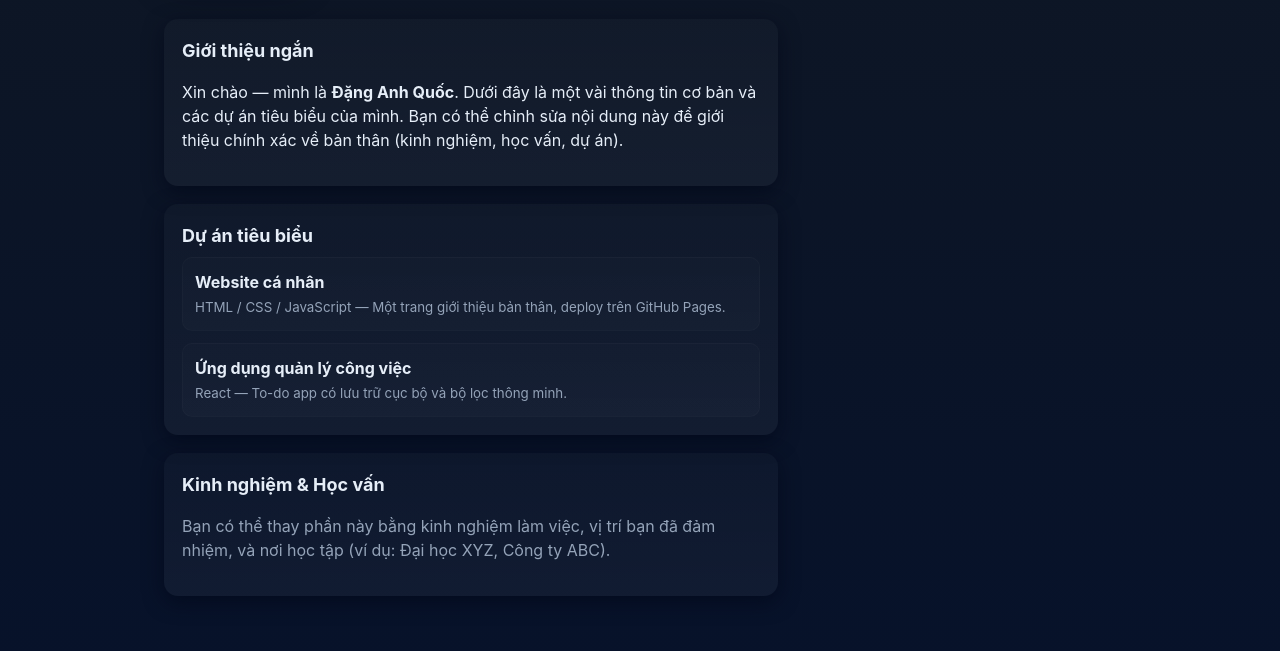
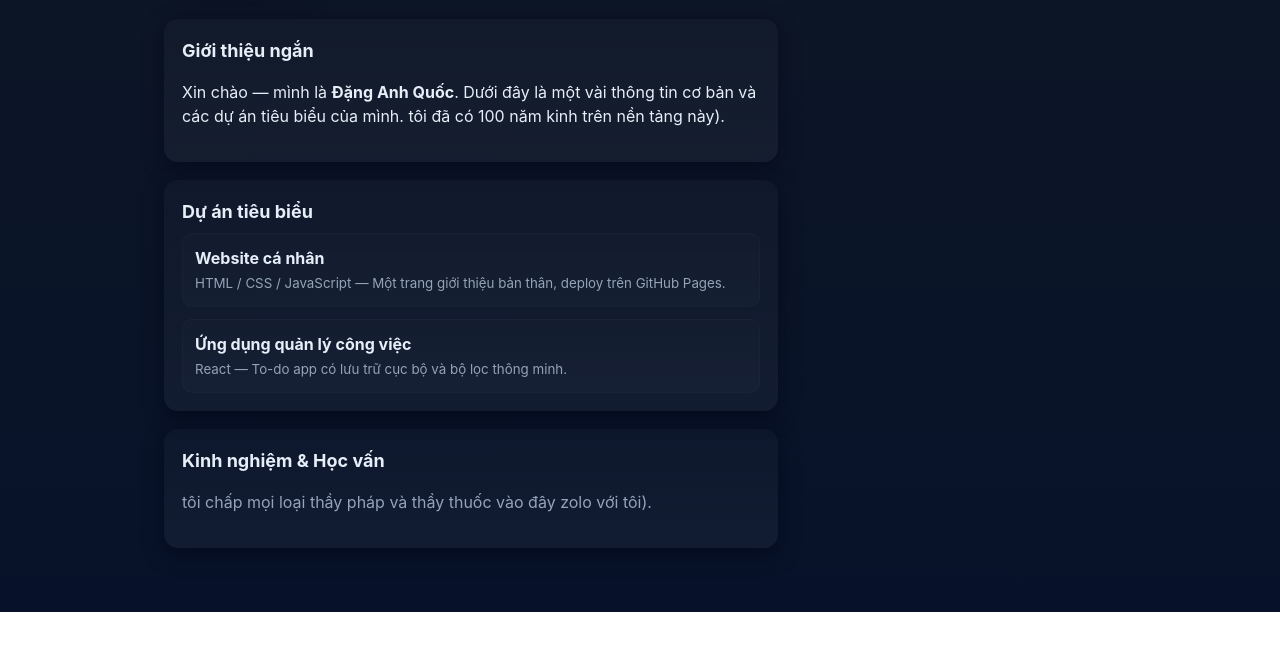
Before and after one commit to AnhQuoc1312/AnhQuoc1312-website, a plain HTML site: page index.html in a window 1280 px wide. Shown: the part 231-882 px from the top of the page. After the commit the page ends 843 px from the top, so only its background shows below. Drawn offline with Linux system fonts and the light colour scheme.

Commit message:
Update index.html

```diff
--- a/index.html
+++ b/index.html
@@ -73,7 +73,7 @@ footer{margin-top:26px;text-align:center;color:var(--muted);font-size:14px}
 <main>
 <section class="card section">
 <h2>Giới thiệu ngắn</h2>
-<p>Xin chào — mình là <strong>Đặng Anh Quốc</strong>. Dưới đây là một vài thông tin cơ bản và các dự án tiêu biểu của mình. Bạn có thể chỉnh sửa nội dung này để giới thiệu chính xác về bản thân (kinh nghiệm, học vấn, dự án).</p>
+<p>Xin chào — mình là <strong>Đặng Anh Quốc</strong>. Dưới đây là một vài thông tin cơ bản và các dự án tiêu biểu của mình. tôi đã có 100 năm kinh trên nền tảng này).</p>
 </section>
 
 
@@ -94,7 +94,7 @@ footer{margin-top:26px;text-align:center;color:var(--muted);font-size:14px}
 
 <section class="card section">
 <h2>Kinh nghiệm & Học vấn</h2>
-<p style="color:var(--muted)">Bạn có thể thay phần này bằng kinh nghiệm làm việc, vị trí bạn đã đảm nhiệm, và nơi học tập (ví dụ: Đại học XYZ, Công ty ABC).</p>
+<p style="color:var(--muted)">tôi chấp mọi loại thầy pháp và thầy thuốc vào đây zolo với tôi).</p>
 </section>
 </main>
 </html>
```
